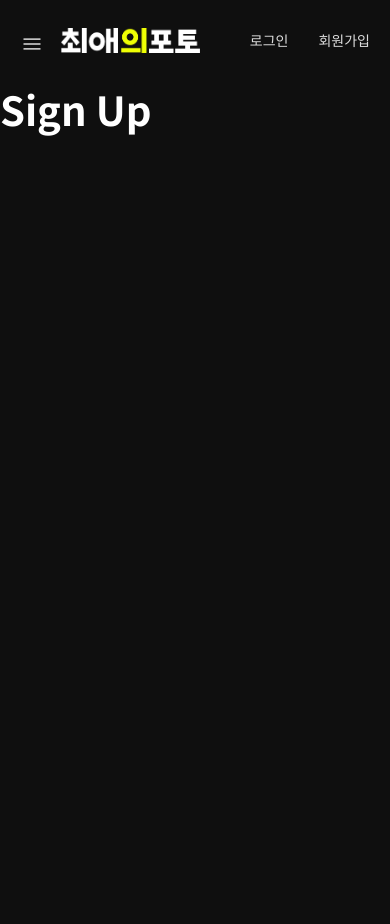
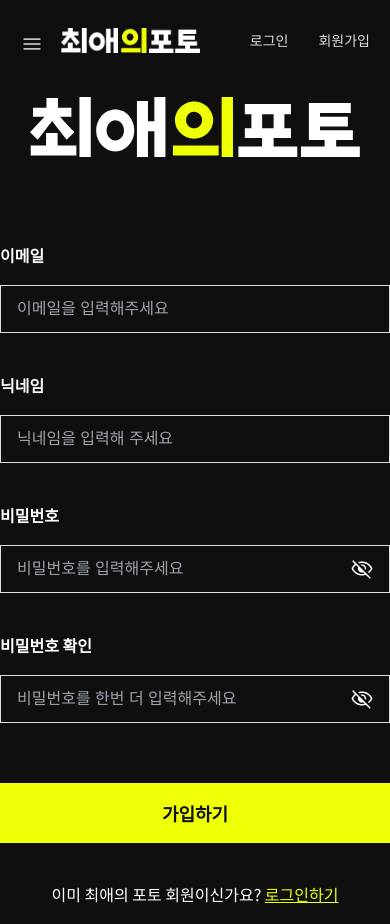
Before and after one commit to Jin-coding-333/3-my_favorite_photo-2team-fe, a Next.js app: page /sign-up in a window 390 px wide. Before the commit the page ends 844 px from the top, so only its background shows below. Built offline with nearby package versions, Linux system fonts and the light colour scheme.

Commit message:
sign up 완성

```diff
--- a/components/button/Button.jsx
+++ b/components/button/Button.jsx
@@ -1,4 +1,4 @@
-import styles from '@/styles/components/button.module.css';
+import styles from '@/styles/components/Button.module.css';
 /**
  * @param type - "primary"|"primary_disabled"|"secondary"
  * @param size - xxxl xxl xl l m s xs
--- a/package.json
+++ b/package.json
@@ -10,7 +10,7 @@
     "prepare": "husky install"
   },
   "dependencies": {
-    "@tanstack/react-query": "^5.62.15",
+    "@tanstack/react-query": "^5.64.1",
     "@tanstack/react-query-devtools": "^5.62.15",
     "axios": "^1.7.9",
     "next": "15.1.3",
--- a/pages/sign-up.jsx
+++ b/pages/sign-up.jsx
@@ -1,9 +1,116 @@
-import styles from "@/styles/pages/SignUp.module.css";
+import { useState } from 'react';
+import styles from '@/styles/pages/SignUp.module.css';
+import Link from 'next/link';
+import Button from '@/components/button/Button';
+import Input from '@/components/input/Input';
+import CenterLayout from '@/layout/CenterLayout';
+import Image from 'next/image';
 
-export default function SignUp() {
-  return (
-    <>
-      <h1>Sign Up</h1>
-    </>
-  );
+export default function Signup() {
+  const [formData, setFormData] = useState({
+    email: '',
+    nickname: '',
+    password: '',
+    confirmPassword: '',
+  });
+
+  const [errors, setErrors] = useState({
+    email: '',
+    nickname: '',
+    password: '',
+    confirmPassword: '',
+  });
+
+  const handleChange = (e) => {
+    const { name, value } = e.target;
+    setFormData({ ...formData, [name]: value });
+  };
+
+  const validateForm = () => {
+    let isValid = true;
+    const newErrors = {
+      email: '',
+      nickname: '',
+      password: '',
+      confirmPassword: '',
+    };
+
+    if (!formData.email || !/^[^\s@]+@[^\s@]+\.[^\s@]+$/.test(formData.email)) {
+      newErrors.email = '유효한 이메일을 입력하세요.';
+      isValid = false;
+    }
+    if (!formData.nickname) {
+      newErrors.nickname = '닉네임을 입력하세요.';
+      isValid = false;
+    }
+    if (formData.password.length < 8) {
+      newErrors.password = '비밀번호는 최소 8자리 이상이어야 합니다.';
+      isValid = false;
+    }
+    if (formData.password !== formData.confirmPassword) {
+      newErrors.confirmPassword = '비밀번호가 일치하지 않습니다.';
+      isValid = false;
+    }
+
+    setErrors(newErrors);
+    return isValid;
+  };
+
+  const handleSubmit = async () => {
+    if (validateForm()) {
+      // 서버로 회원가입 요청 로직 추가 가능
+      console.log('회원가입 데이터:', formData);
+      alert('회원가입 성공!');
+      setFormData({ email: '', nickname: '', password: '', confirmPassword: '' });
+      setErrors({ email: '', nickname: '', password: '', confirmPassword: '' });
+    }
+  };
+
+return (
+  <CenterLayout>
+    <div className={styles.SignupBox}>
+      <Link href="/" className={styles.Logo}>
+        <Image src="/logo/logo.svg" alt="logo" width={330} height={60} />
+      </Link>
+
+      <div className={styles.SignupInputs}>
+        <Input
+          name="email"
+          type="email"
+          value={formData.email}
+          onChange={handleChange}
+          placeholder="이메일을 입력해 주세요"
+        />
+        <Input
+          name="nickname"
+          type="nickName"
+          value={formData.nickname}
+          onChange={handleChange}
+          placeholder="닉네임을 입력해 주세요"
+        />
+        <Input
+          name="password"
+          type="password"
+          value={formData.password}
+          onChange={handleChange}
+          placeholder="8자 이상 입력해 주세요"
+        />
+        <Input
+          name="confirmPassword"
+          type="passwordChk"
+          value={formData.confirmPassword}
+          onChange={handleChange}
+          placeholder="비밀번호를 한번 더 입력해 주세요"
+        />
+      </div>
+
+      <Button onClick={handleSubmit} type="primary" size="xxxl">
+        가입하기
+      </Button>
+      <p className={styles.BottomText}>
+        이미 최애의 포토 회원이신가요? <Link href="/login">로그인하기</Link>
+      </p>
+    </div>
+  </CenterLayout>
+);
 }
--- a/styles/pages/SignUp.module.css
+++ b/styles/pages/SignUp.module.css
@@ -0,0 +1,48 @@
+.SignupBox {
+    display: flex;
+    flex-direction: column; /* Ensure vertical stacking */
+    align-items: center;
+    justify-content: center;
+    width: 100%;
+    max-width: 520px;
+  }
+
+  .Logo {
+    text-align: center;
+    width: 100%;
+    margin-bottom: 80px;
+  }
+
+  .SignupInputs {
+    width: 100%;
+    margin-bottom: 40px;
+    display: flex;
+    flex-direction: column; /* Ensure inputs stack vertically */
+    gap: 20px; /* Add spacing between inputs */
+  }
+
+  .BottomText {
+    font-family: Noto Sans KR, sans-serif;
+    font-size: 16px;
+    font-weight: 400;
+    line-height: 23.17px;
+    text-align: center;
+    margin-top: 40px;
+  }
+
+  .BottomText a {
+    text-decoration: underline;
+    color: var(--main);
+  }
+
+  @media screen and (max-width: 1199px) {
+    .SignupBox {
+      max-width: 440px;
+    }
+  }
+
+  @media screen and (max-width: 743px) {
+    .SignupBox {
+      max-width: 400px;
+    }
+  }
```
Also changed, not shown: 1 other file (tests, documents, lock files or other folders).
